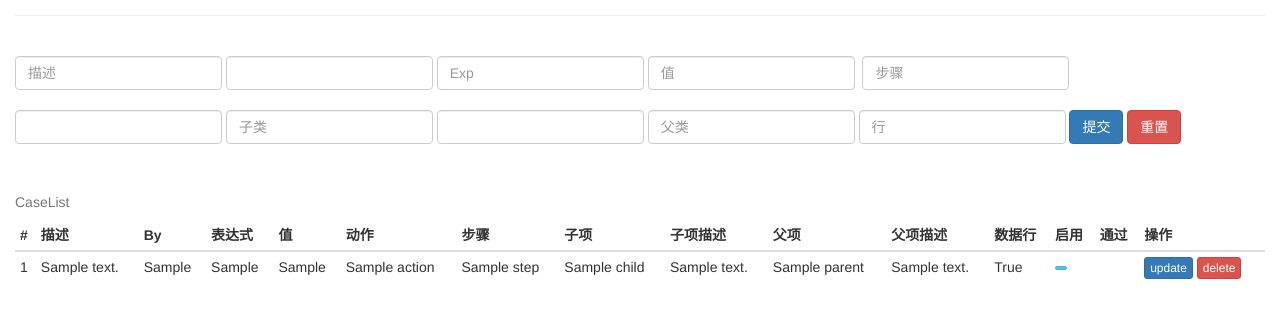
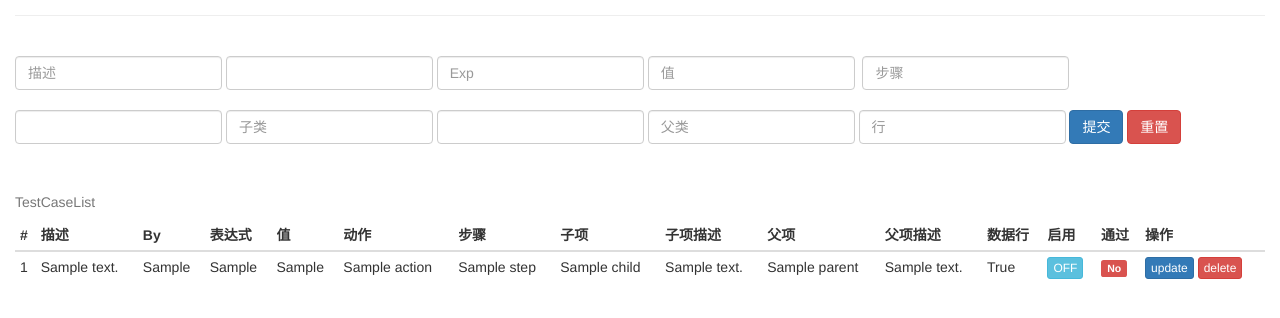
Before and after one commit to OmegaM/Amphetamine, a Python web app: template amphetamine_app/templates/index.html in a window 1280 px wide. Shown: the part 156-474 px from the top of the page. Run offline with Jinja, Linux system fonts and the light colour scheme; the template is opened without the code that fills it: most values are stand-ins (such as "Sample title", 1, 10 or a date in 2020); form fields are guessed from the names that the template uses.

Commit message:
添加浏览器title图标

```diff
--- /dev/null
+++ b/amphetamine_app/static/css/main.css
@@ -0,0 +1,4 @@
+#flash_message {
+    width: 20%;
+    height: 30%;
+}
--- a/amphetamine_app/templates/base.html
+++ b/amphetamine_app/templates/base.html
@@ -3,8 +3,9 @@
 <head>
     <meta charset="UTF-8">
     <title>Amphetamine</title>
+    <link rel="icon" href="{{ url_for('static', filename='img/favicon.ico') }}">
     <link rel="stylesheet" href="{{ url_for('static', filename='css/bootstrap.min.css') }}">
-    <link rel="stylesheet" href="{{ url_for('static', filename='css/story.css') }}">
+    <link rel="stylesheet" href="{{ url_for('static', filename='css/main.css') }}">
 </head>
 <body>
 {% block navbar %}
--- a/amphetamine_app/templates/index.html
+++ b/amphetamine_app/templates/index.html
@@ -103,7 +103,7 @@
             <div>
                 {% if amphetamine_list %}
                     <table class="table table-hover table-condensed">
-                        <caption>CaseList</caption>
+                        <caption>TestCaseList</caption>
                         <thead>
                         <tr>
                             <th>#</th>
@@ -140,12 +140,16 @@
                                 <td contenteditable="true">{{ amp.row }}</td>
                                 {% if amp.is_enable %}
                                     <td><a href="/update_case_enable/{{ amp.id }}" role="button"
-                                           class="btn btn-success btn-xs">{{ amp.is_enable }}</a></td>
+                                           class="btn btn-success btn-xs">ON</a></td>
                                 {% else %}
                                     <td><a href="/update_case_enable/{{ amp.id }}" role="button"
-                                           class="btn btn-info btn-xs">{{ amp.is_enable }}</a></td>
+                                           class="btn btn-info btn-xs">OFF</a></td>
                                 {% endif %}
-                                <td>{{ amp.is_passed }}</td>
+                                {% if amp.is_passed %}
+                                    <td><span class="label label-danger">Yes</span></td>
+                                {% else %}
+                                    <td><span class="label label-danger">No</span></td>
+                                {% endif %}
                                 <td>
                                     <a onclick="updateTestCase(this)" role="button" class="btn btn-primary btn-xs">update</a>
                                     <a href="/delete_case/{{ amp.id }}" role="button" class="btn btn-danger btn-xs">delete</a>
```
Also changed, not shown: amphetamine_app/controllers/main_controller.py (+5 -3 lines), amphetamine_app/static/img/favicon.ico (added).
